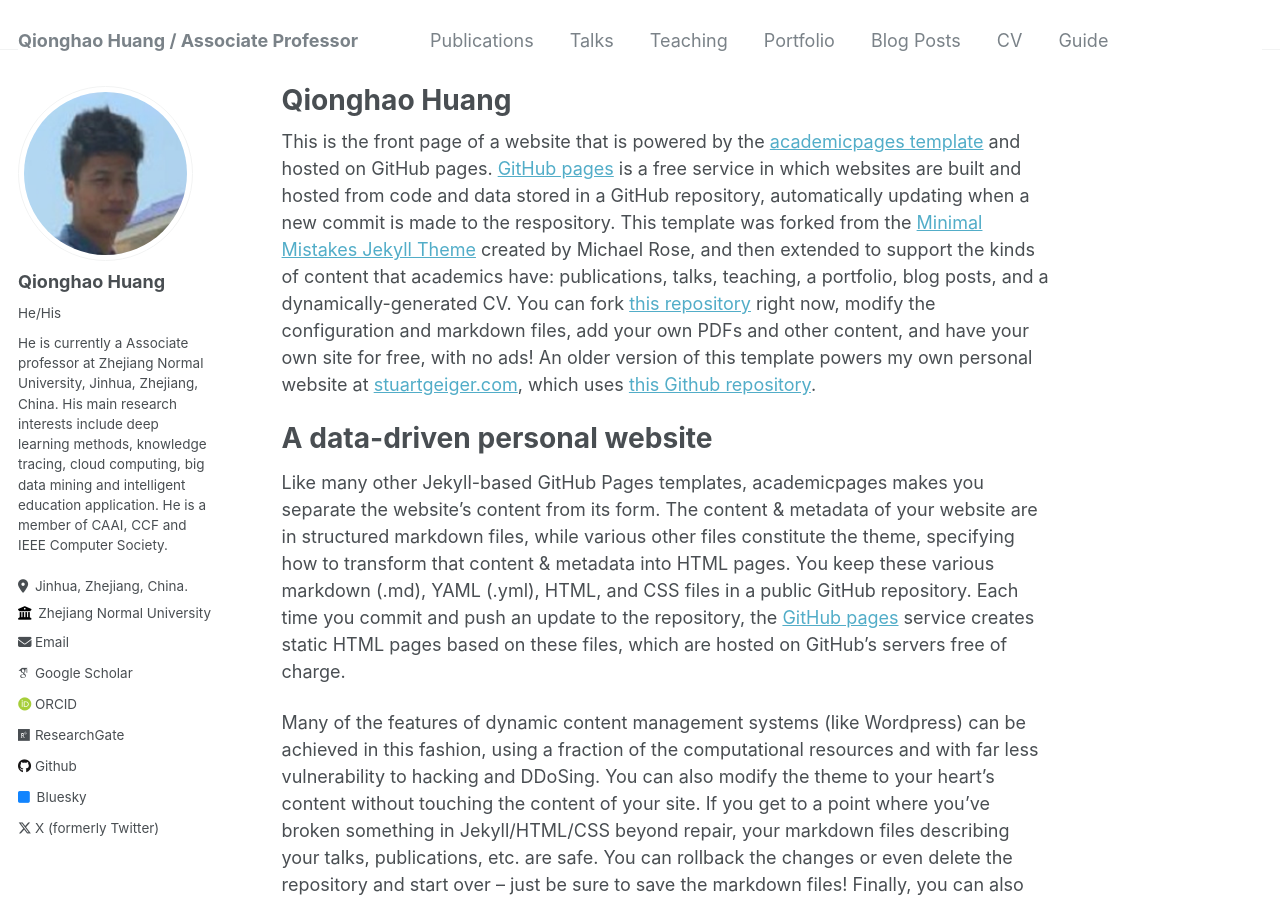
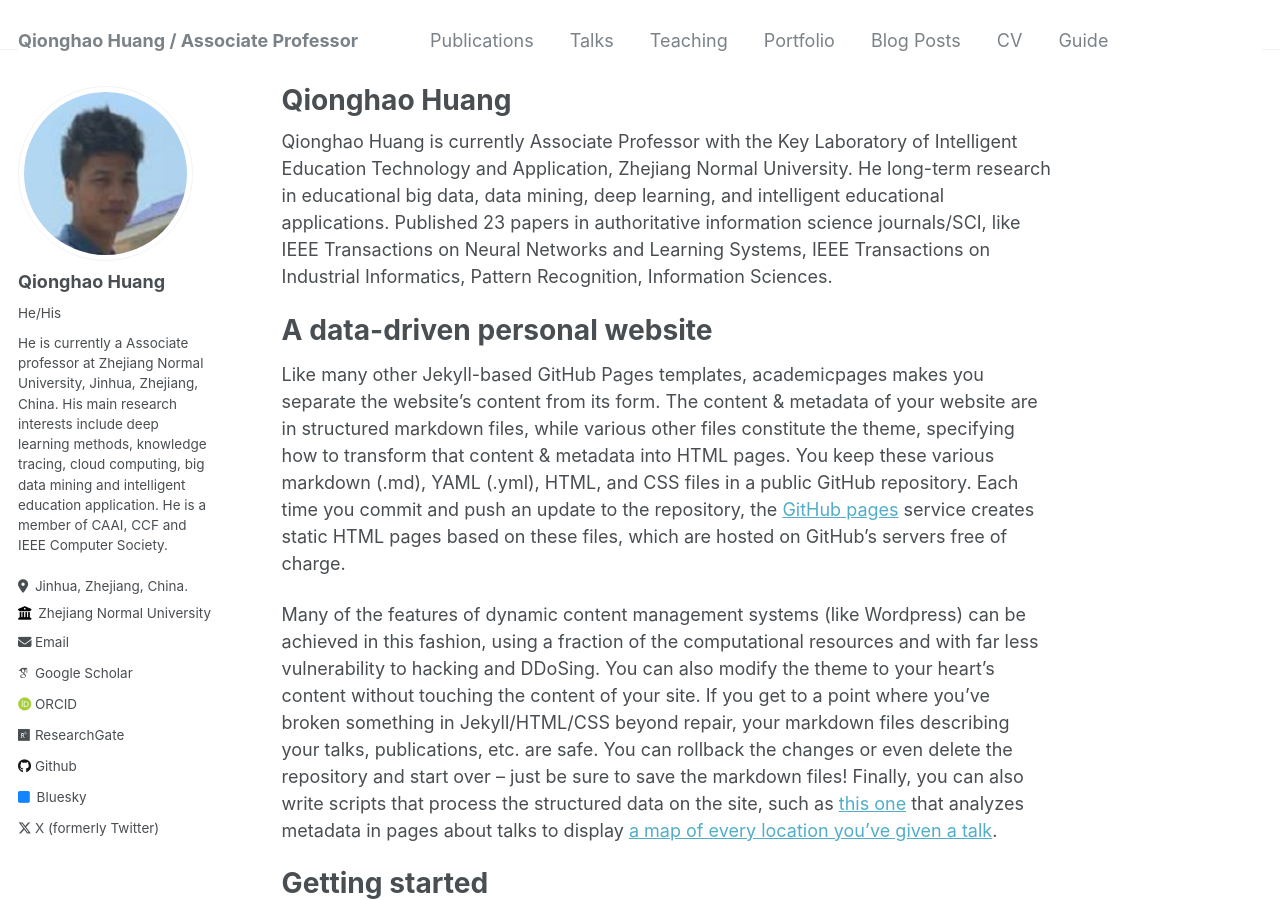
Before and after one commit to qhhuang-ai/qhhuang-ai.github.io, a Jekyll site: the page built from _pages/about.md, in a window 1280 px wide and 900 px high. Built offline with Jekyll 4.4.1, drawn with Linux system fonts in a browser that asks for light colours; some web fonts are replaced.

```diff
--- a/_pages/about.md
+++ b/_pages/about.md
@@ -7,7 +7,9 @@
   - /about.html
 ---
 
-This is the front page of a website that is powered by the [academicpages template](https://github.com/academicpages/academicpages.github.io) and hosted on GitHub pages. [GitHub pages](https://pages.github.com) is a free service in which websites are built and hosted from code and data stored in a GitHub repository, automatically updating when a new commit is made to the respository. This template was forked from the [Minimal Mistakes Jekyll Theme](https://mmistakes.github.io/minimal-mistakes/) created by Michael Rose, and then extended to support the kinds of content that academics have: publications, talks, teaching, a portfolio, blog posts, and a dynamically-generated CV. You can fork [this repository](https://github.com/academicpages/academicpages.github.io) right now, modify the configuration and markdown files, add your own PDFs and other content, and have your own site for free, with no ads! An older version of this template powers my own personal website at [stuartgeiger.com](http://stuartgeiger.com), which uses [this Github repository](https://github.com/staeiou/staeiou.github.io).
+Qionghao Huang is currently Associate Professor with the Key Laboratory of Intelligent Education Technology and Application, Zhejiang Normal University.
+He long-term research in educational big data, data mining, deep learning, and intelligent educational applications. Published 23 papers in authoritative information science journals/SCI, like IEEE Transactions on Neural Networks and Learning Systems, IEEE Transactions on Industrial Informatics, Pattern Recognition, Information Sciences.
+
 
 A data-driven personal website
 ======
```
